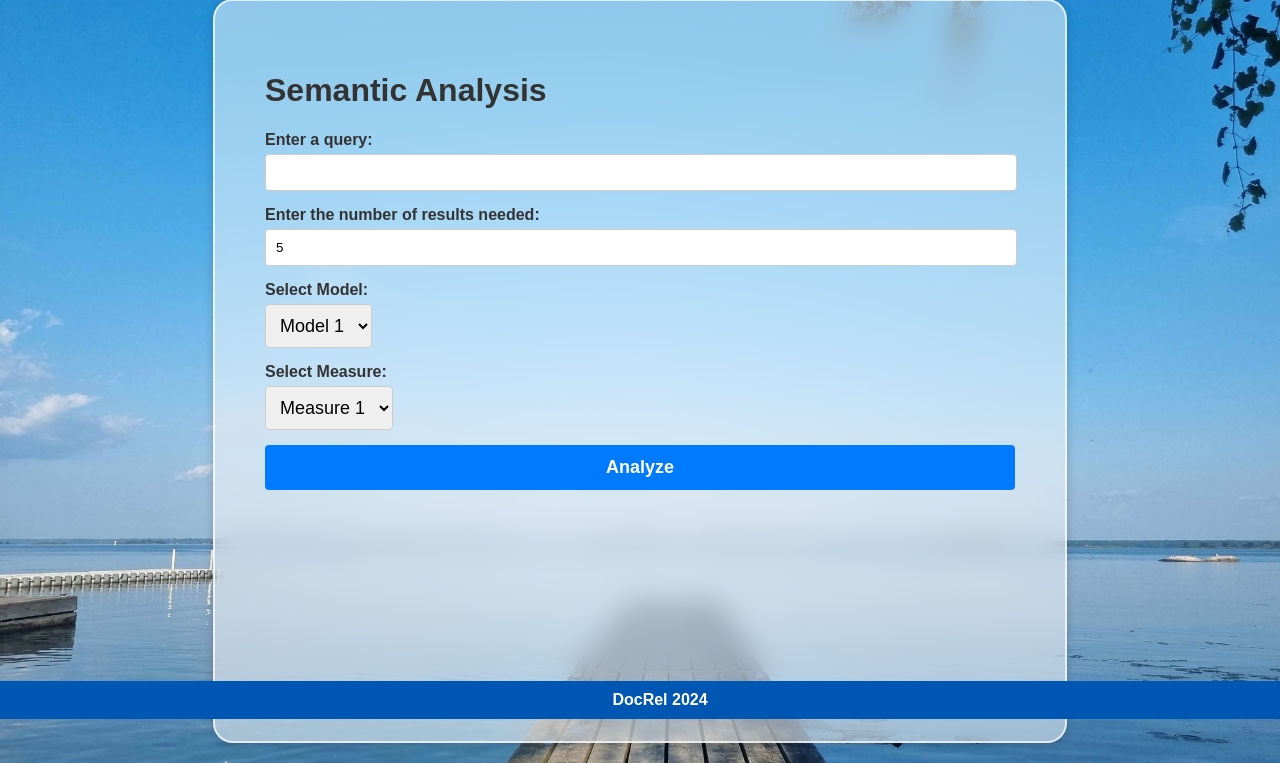
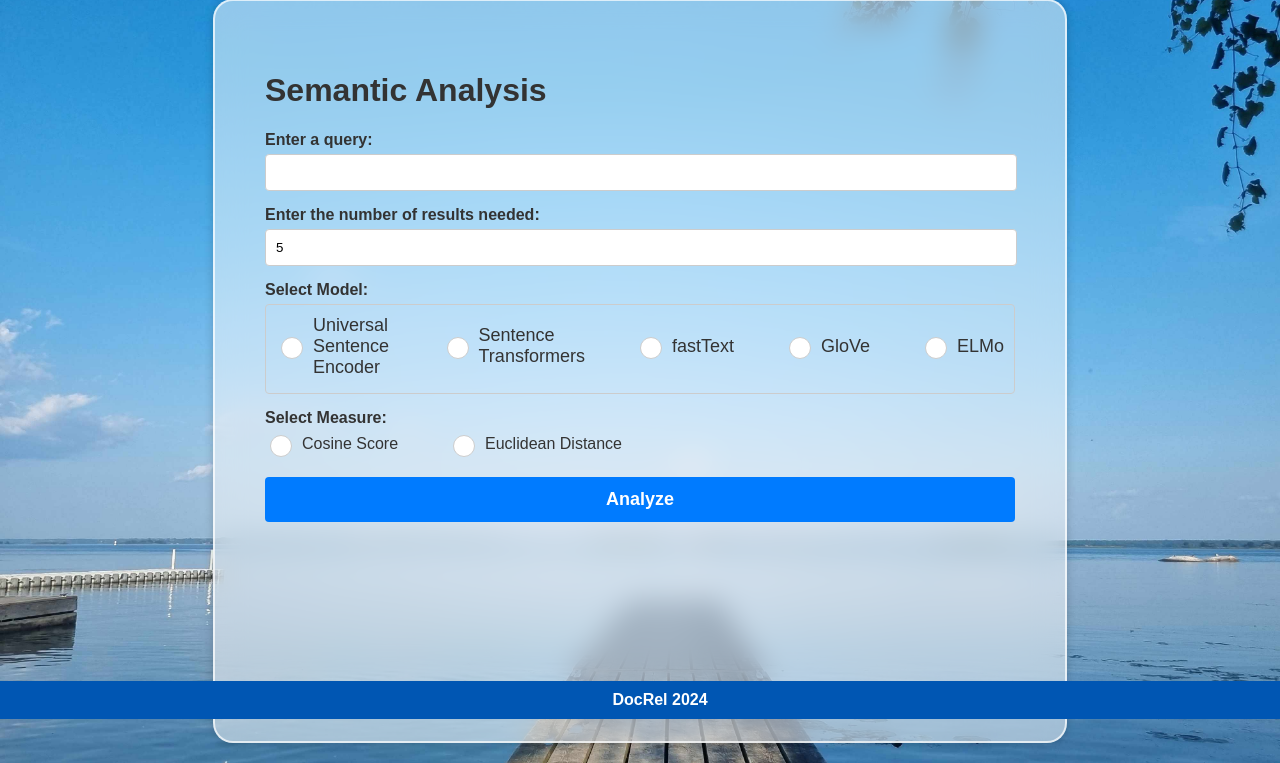
Before and after one commit to RpM-Kinshuk/DocRel, a Flask app: page /semantic in a window 1280 px wide. Shown: the part 81-844 px from the top of the page. Run offline with Flask 3, Linux system fonts and the light colour scheme.

Commit message:
v0.1 update

```diff
--- a/main.py
+++ b/main.py
@@ -3,6 +3,7 @@ import httpx
 import logging
 import requests
 import pandas as pd
+from utils.sts import similarity_scores
 from flask import Flask, render_template, request, jsonify
 from utils.clean import clean_text, IgnoreSpecificLogsFilter
 
@@ -119,27 +120,20 @@ def index():
 @app.route('/semantic', methods=['GET', 'POST'])
 def semantic():
     if request.method == 'POST':
-        query = request.form['query']
+        query = str(request.form['query'])
         selected_model = request.form['model']  # Get the selected model
         top_n = request.form['top_n']  # Get the number of results to return
         sim_measure = request.form['sim_measure']  # Get the similarity measure
-        top_results = perform_semantic_analysis(query, top_n, selected_model)
+        top_results = perform_semantic_analysis(query, top_n, selected_model, sim_measure)
         return jsonify({'results': top_results})
     return render_template('semantic.html')
 
-def perform_semantic_analysis(query, top_n, model):
+def perform_semantic_analysis(query, top_n, model, sim_measure):
     # Mocking results for each model, you can replace this with real logic
-    if model == 'model1':
-        mock_results = ['Model 1 Result 1', 'Model 1 Result 2', 'Model 1 Result 3', 'Model 1 Result 4', 'Model 1 Result 5', 'Model 1 Result 6']
-    elif model == 'model2':
-        mock_results = ['Model 2 Result 1', 'Model 2 Result 2', 'Model 2 Result 3', 'Model 2 Result 4', 'Model 2 Result 5', 'Model 2 Result 6']
-    elif model == 'model3':
-        mock_results = ['Model 3 Result 1', 'Model 3 Result 2', 'Model 3 Result 3', 'Model 3 Result 4', 'Model 3 Result 5', 'Model 3 Result 6']
-    else:
-        mock_results = ['Default Result 1', 'Default Result 2', 'Default Result 3', 'Default Result 4', 'Default Result 5', 'Default Result 6']
-
-    # Return only the top 5 results
-    return mock_results[:int(top_n)]
+    df = similarity_scores(query, top_n, model, sim_measure)
+    results = df.to_dict(orient='records')
+    results = df['dc:title'].tolist()
+    return results
 
 @app.route('/fetch', methods=['POST'])
 def fetch():
--- a/static/style.css
+++ b/static/style.css
@@ -181,3 +181,43 @@ form {
     font-size: 18px;
     font-weight: bold;
 }
+
+.radio-group {
+    display: flex;
+    gap: 50px; /* Space between radio buttons */
+}
+
+.radio-group label {
+    display: flex;
+    align-items: center;
+    font-weight: normal; /* Normal weight for radio labels */
+}
+
+.radio-group input[type="radio"] {
+    margin-right: 10px; /* Space between the radio button and label */
+    appearance: none; /* Remove default appearance */
+    width: 20px; /* Custom width */
+    height: 20px; /* Custom height */
+    border-radius: 50%; /* Round shape */
+    outline: none; /* Remove outline */
+    background-color: #fff; /* Background color */
+    cursor: pointer; /* Pointer cursor on hover */
+}
+
+.radio-group input[type="radio"]:checked {
+    background-color: #007BFF; /* Change background when checked */
+    border-color: #007BFF; /* Change border when checked */;
+}
+
+.radio-group input[type="radio"]:checked:hover {
+    background-color: #0015ff; /* Change background when checked */
+    border-color: #007BFF; /* Change border when checked */;
+}
+
+.radio-group input[type="radio"]:focus {
+    outline: 2px solid #007BFF; /* Add focus outline */
+}
+
+.radio-group input[type="radio"]:hover {
+    background-color: greenyellow; /* Change background on hover */
+}
--- a/templates/semantic.html
+++ b/templates/semantic.html
@@ -15,22 +15,23 @@
             <input type="number" id="top_n" name="top_n" required value="5">
         </div>
 
-        <div class="form-group">
-            <label for="model">Select Model:</label>
-            <select id="model" name="model" required>
-                <option value="model1">Model 1</option>
-                <option value="model2">Model 2</option>
-                <option value="model3">Model 3</option>
-            </select>
+        <div class="form-group" style="border: none;">
+            <label>Select Model:</label>
+            <div class="radio-group" id="model">
+                <label><input type="radio" name="model" value="use" required> Universal Sentence Encoder</label>
+                <label><input type="radio" name="model" value="stf"> Sentence Transformers</label>
+                <label><input type="radio" name="model" value="fasttext"> fastText</label>
+                <label><input type="radio" name="model" value="glove"> GloVe</label>
+                <label><input type="radio" name="model" value="elmo"> ELMo</label>
+            </div>
         </div>
 
-        <div class="form-group">
-            <label for="measure">Select Measure:</label>
-            <select id="measure" name="measure" required>
-                <option value="measure1">Measure 1</option>
-                <option value="measure2">Measure 2</option>
-                <option value="measure3">Measure 3</option>
-            </select>
+        <div class="form-group" style="border: none;">
+            <label>Select Measure:</label>
+            <div class="radio-group" id="sim_measure">
+                <label><input type="radio" name="sim_measure" value="cosine" required> Cosine Score</label>
+                <label><input type="radio" name="sim_measure" value="euclid"> Euclidean Distance</label>
+            </div>
         </div>
 
         <button type="submit" class="btn-submit">Analyze</button>
@@ -42,8 +43,6 @@
     document.getElementById('semantic-form').addEventListener('submit', function(event) {
         event.preventDefault();
         const formData = new FormData(event.target);
-            const query = formData.get('query');
-            const model = formData.get('model');
 
         fetch('/semantic', {
             method: 'POST',
@@ -53,8 +52,13 @@
         .then(data => {
             const resultsContainer = document.getElementById('semantic-results');
             resultsContainer.innerHTML = ''; // Clear previous results
+
             const results = data.results;
             if (results.length > 0) {
+                const title = document.createElement('h2');
+                title.textContent = 'Results:';
+                resultsContainer.appendChild(title); // Add the title
+
                 const ul = document.createElement('ul');
                 results.forEach(result => {
                     const li = document.createElement('li');
@@ -71,4 +75,5 @@
         });
     });
 </script>
+
 {% endblock %}
--- a/utils/sts.py
+++ b/utils/sts.py
@@ -2,25 +2,40 @@ import os
 import time
 import torch
 import numpy as np
-from util import *
+from utils.util import *
 import pandas as pd
-# import fasttext.util
-import tensorflow as tf
-from tqdm.auto import tqdm
-import tensorflow_hub as hub
-import matplotlib.pyplot as plt
-from torch.utils.data import Dataset, DataLoader
-
 
 dist = 'euclid_'
-sv = True
-disable_tqdm = False
-device = torch.device("cuda" if torch.cuda.is_available() else "cpu")
+sv = False
+disable_tqdm = True
 
-def similarity_scores(model, query):
+def similarity_scores(query, top_n, model, sim_measure):
     dataset = pd.read_csv('./scopus_results.csv')
     # dataset = dataset[:1000]
-    abstracts = dataset['abstract'].tolist()
+    # Make a list of str out of the abstracts
+    abstracts = dataset['abstract'].astype(str).tolist()
+    if model == 'use':
+        cos_sim_scores, euclid_sim_scores = use(abstracts, query, disable_tqdm)
+    elif model == 'stf':
+        cos_sim_scores, euclid_sim_scores = stf(abstracts, query, disable_tqdm)
+    elif model == 'fasttext':
+        cos_sim_scores, euclid_sim_scores = fasttext(abstracts, query, disable_tqdm)
+    elif model == 'elmo':
+        cos_sim_scores, euclid_sim_scores = elmo(abstracts, query, disable_tqdm)
+    else:
+        raise ValueError('Invalid model selected')
+
+    cos_scores_df = pd.DataFrame(cos_sim_scores, columns=[f'Similarity'])
+    euclid_scores_df = pd.DataFrame(euclid_sim_scores, columns=[f'Similarity'])
+    cos_result_df = pd.concat([dataset, cos_scores_df], axis=1)
+    euclid_result_df = pd.concat([dataset, euclid_scores_df], axis=1)
+    if sv:
+        cos_result_df.to_csv(f'/content/drive/MyDrive/STS Measures/cosine/scores/fasttext_scores.csv', index=False)
+        euclid_result_df.to_csv(f'/content/drive/MyDrive/STS Measures/euclid/scores/fasttext_scores.csv', index=False)
+
+    current_df = cos_result_df if sim_measure == 'cosine' else euclid_result_df
+    top_results = current_df.sort_values(by='Similarity', ascending=False).head(int(top_n))
+    return top_results
 
 def analyze_lengths(dataset):
     print('Word-wise')
```
Lines whose indentation alone changed are shown as unchanged.
